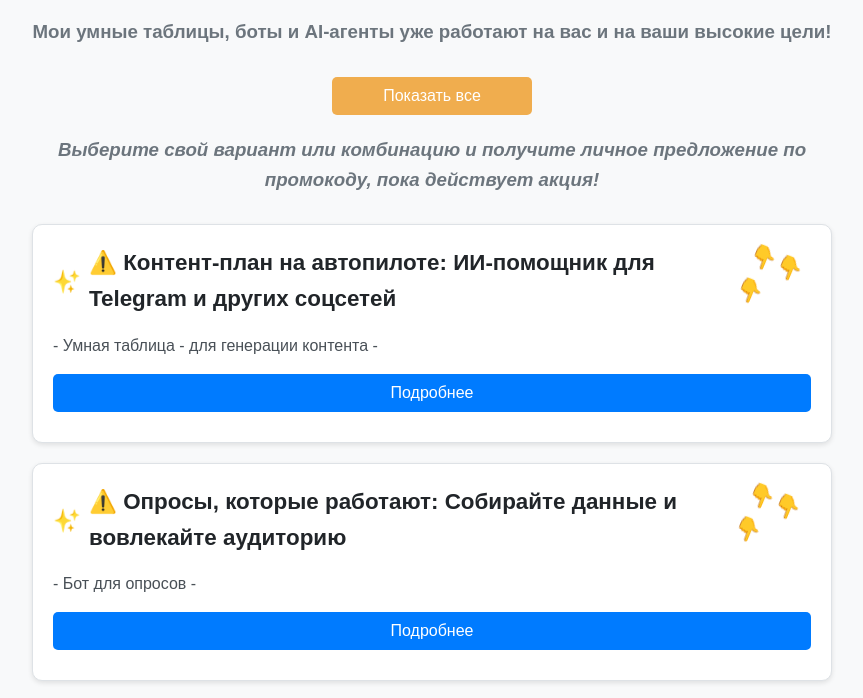
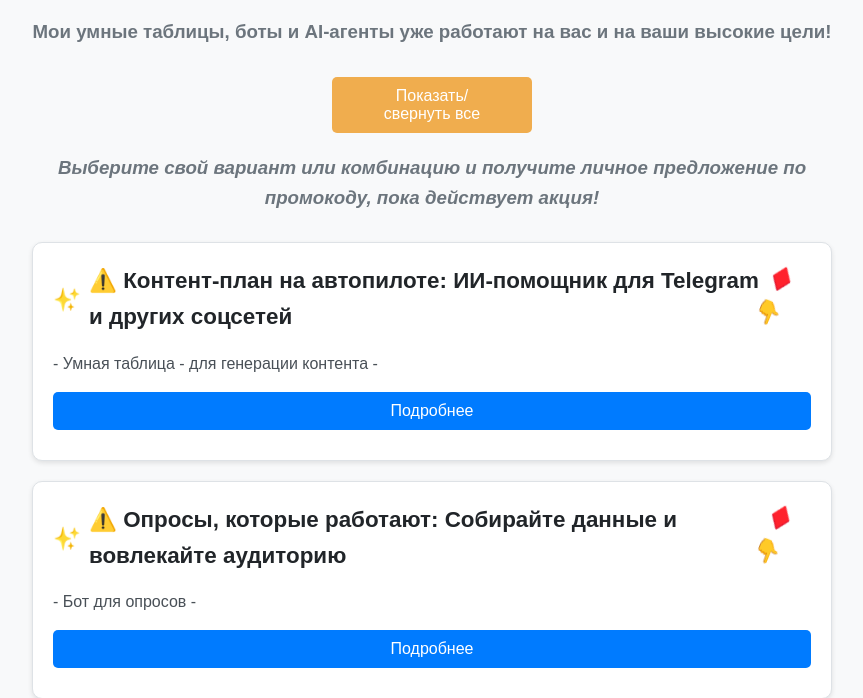
Before and after one commit to FL-temerarius/my-bot-store-upscaled-1, a plain HTML site: page index.html in a window 1280 px wide. Shown: the part 116-814 px from the top of the page, without its empty margins (208-1071 px from the left). Drawn offline with Linux system fonts and the light colour scheme.

Commit message:
index.html

```diff
--- a/index.html
+++ b/index.html
@@ -60,7 +60,7 @@
     }
 
     .product-title::after {
-      content: '👇👇👇'; /* Анимированный эмоджи */
+      content: '♦️👇'; /* Анимированный эмоджи */
       margin-right: 8px;
       animation: rotate 4s linear infinite; /* Анимация вращения */
     }
@@ -141,7 +141,7 @@
       background-color: #f0ad4e; /* Оранжевый цвет */
       color: #fff;
       border: none;
-      padding: 10px 25px;
+      padding: 10px 35px;
       border-radius: 5px;
       font-size: 1em;
       cursor: pointer;
@@ -177,7 +177,7 @@
   <h1>Ваш Фокус ➡️ Стратегия и Развитие</h1>
   <h3>Мои умные таблицы, боты и AI-агенты уже работают на вас и на ваши высокие цели!</h3>
 
-  <button class="toggle-all-btn" id="toggle-all">Показать все</button>
+  <button class="toggle-all-btn" id="toggle-all">Показать/свернуть все</button>
 
   <h3><i>Выберите свой вариант или комбинацию и получите личное предложение по промокоду, пока действует акция!</i></h3>
 
@@ -365,7 +365,7 @@
 
   <script>
 
-    // Helper function to update the "toggle all" button text
+   /* // Helper function to update the "toggle all" button text
   function updateToggleAllButtonText() {
     const products = document.querySelectorAll('.product');
     const areAllOpen = Array.from(products).every(product => {
@@ -376,7 +376,7 @@
     document.querySelectorAll('.toggle-all-btn').forEach(btn => {
       btn.textContent = areAllOpen ? 'Свернуть все' : 'Показать все';
     });
-  }
+  }*/
 
   // Toggle details for individual product
   document.querySelectorAll('.toggle-details-btn').forEach(button => {
@@ -390,7 +390,7 @@
         details.style.display = 'block';
         button.textContent = 'Скрыть';
       }
-      updateToggleAllButtonText(); // Update the toggle-all button text after individual toggle
+      //updateToggleAllButtonText(); // Update the toggle-all button text after individual toggle
     });
   });
 
@@ -416,7 +416,7 @@
           toggleButton.textContent = 'Подробнее';
         }
       });
-      updateToggleAllButtonText(); // Update button label after toggling all
+      //updateToggleAllButtonText(); // Update button label after toggling all
     });
   });
 
@@ -432,7 +432,7 @@
 
 
   // Initialize button text on load
-  updateToggleAllButtonText();
+ /* updateToggleAllButtonText();*/
 
     });
   </script>
```
